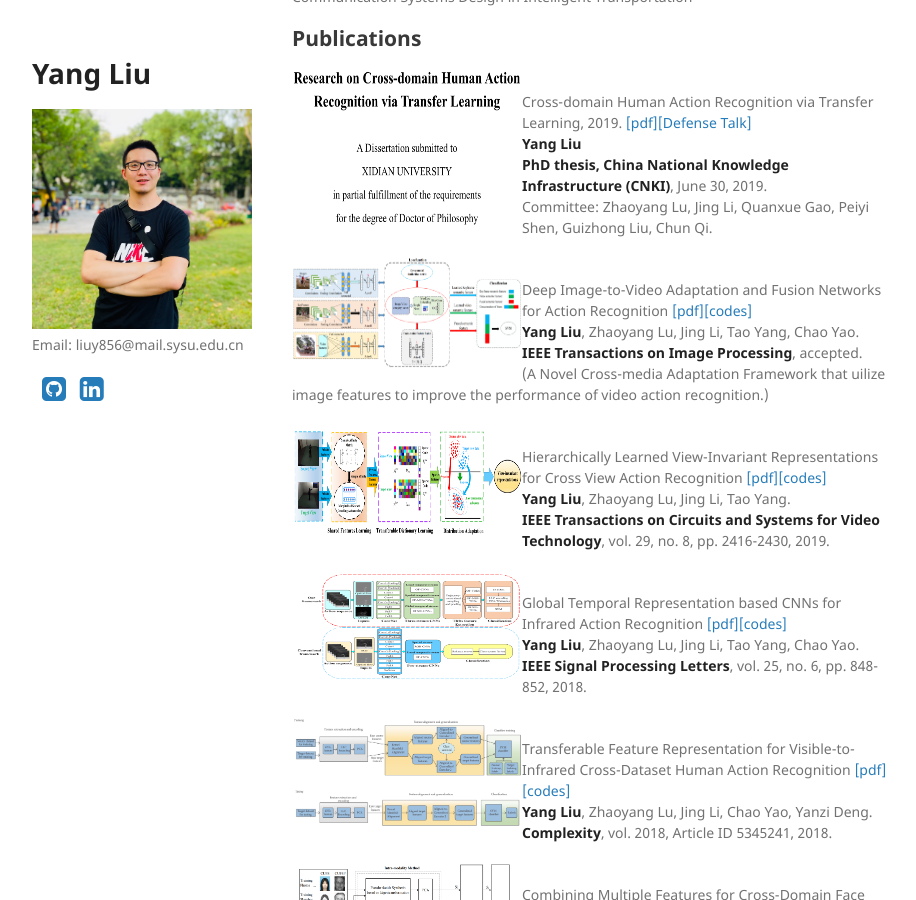
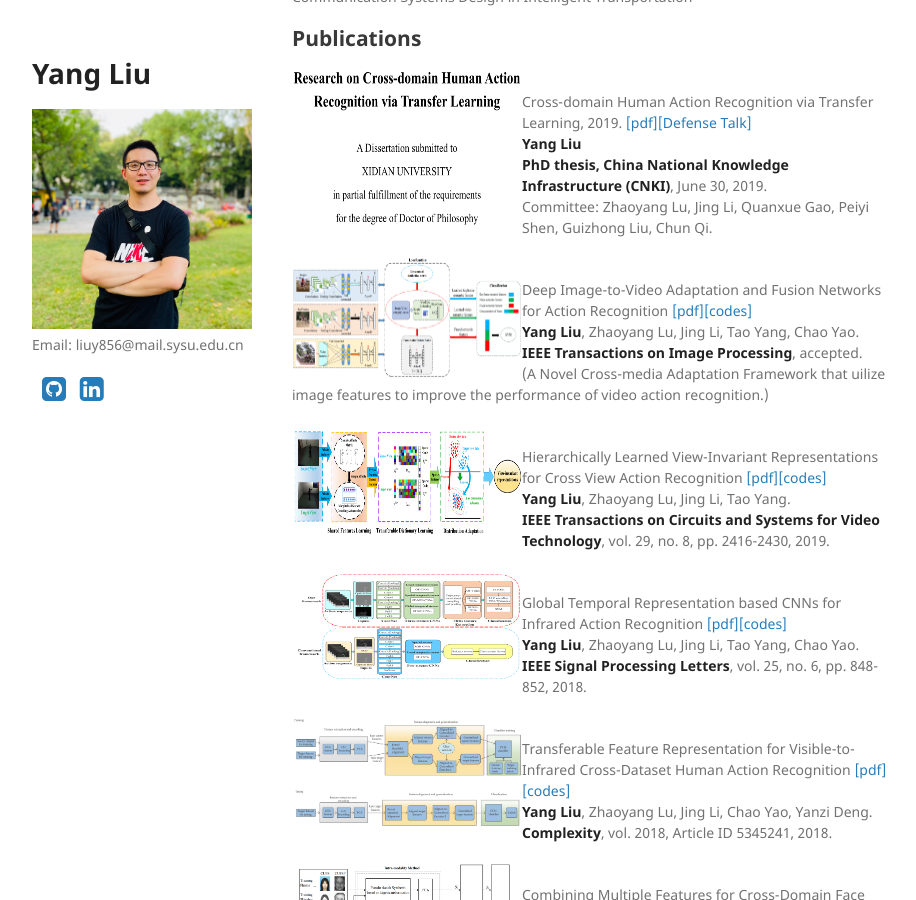
Before and after one commit to YangLiu9208/home, a Jekyll site: the page built from index.md, in a window 1280 px wide and 900 px high, scrolled down 745 px. Shown: the whole window, without its empty margins (178-1094 px from the left). Built offline with Jekyll 4.4.1, drawn with Linux system fonts in a browser that asks for light colours; a style sheet for code colours, icons or effects is not loaded.

Commit message:
Update index.md

```diff
--- a/index.md
+++ b/index.md
@@ -40,7 +40,7 @@ Committee: Zhaoyang Lu, Jing Li, Quanxue Gao, Peiyi Shen, Guizhong Liu, Chun Qi.
 
 <div align="left">
           <a>
-            <img border="0" src="./TIP.png" align="left" width="230" height="110">
+            <img border="0" src="./TIP.png" align="left" width="230" height="120">
           </a>
 </div>
 Deep Image-to-Video Adaptation and Fusion Networks for Action Recognition [[pdf]](https://arxiv.org/pdf/1911.10751.pdf)[[codes]](https://yangliu9208.github.io/DIVAFN/)
```
